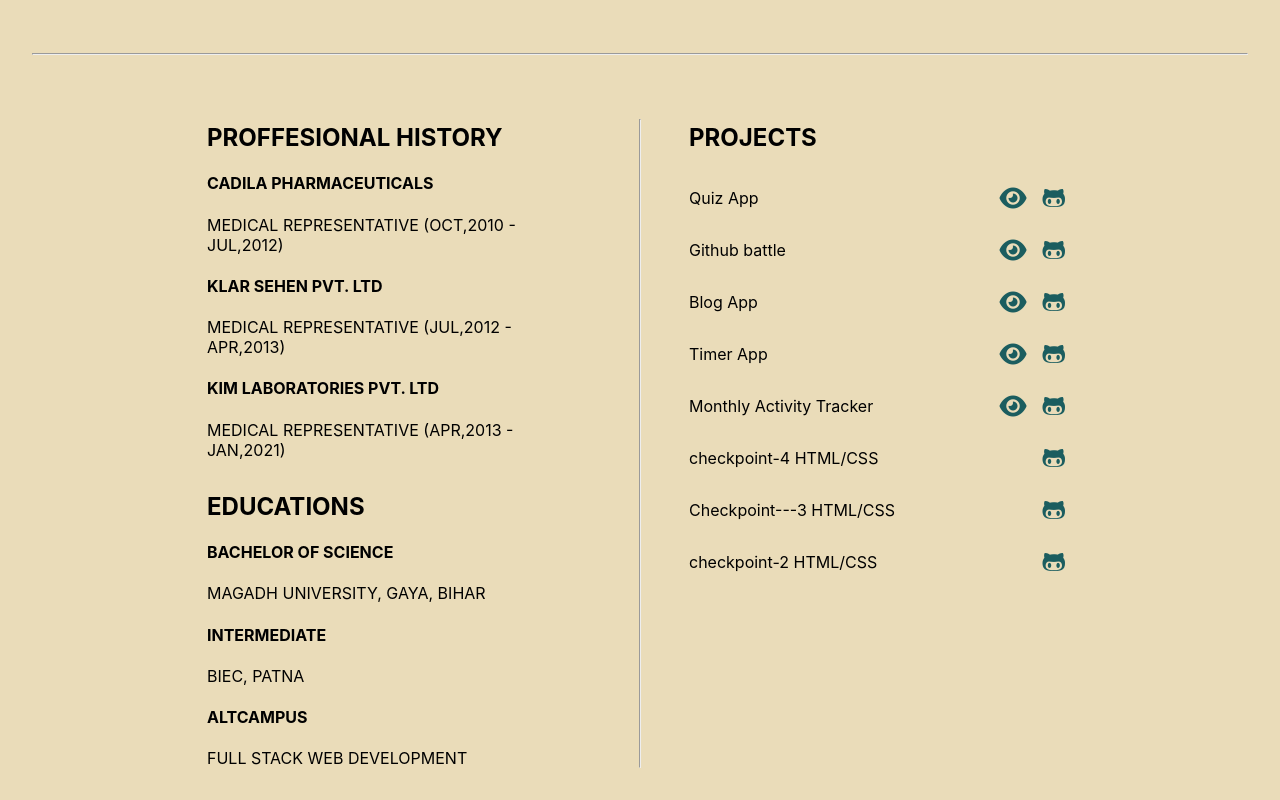
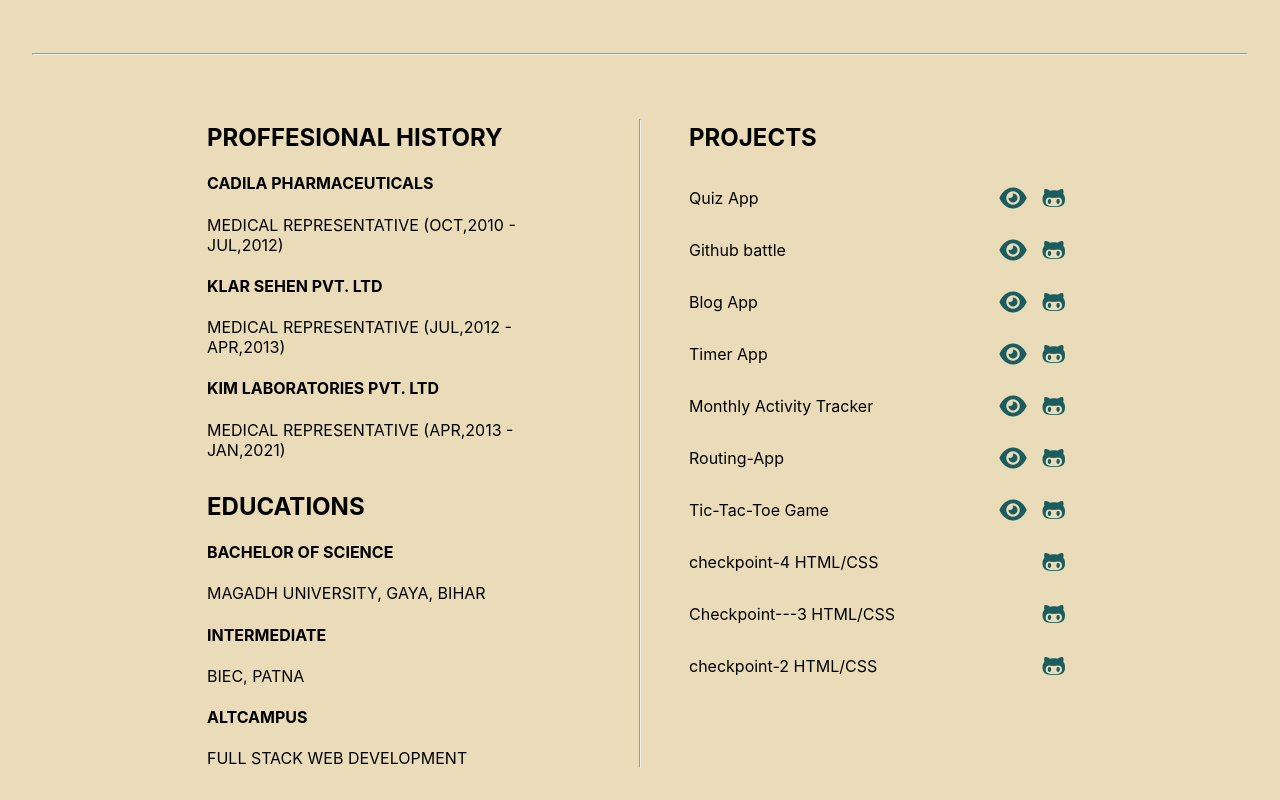
Before and after one commit to ravindra-shastri/Ravindra-Shastri.github.io, a React (Create React App) app: page /resume in a window 1280 px wide. Shown: the part 571-1371 px from the top of the page. Built offline with nearby package versions, Linux system fonts and the light colour scheme; a web font is replaced by a local one.

Commit message:
portfolio

```diff
--- a/src/data.js
+++ b/src/data.js
@@ -23,6 +23,16 @@
     title: 'Monthly Activity Tracker',
     github: 'https://github.com/ravindra-shastri/Monthly-Activity-Tracker',
     live: 'https://monthly-activity-tracker.vercel.app'
+  },
+  {
+    title: 'Routing-App',
+    github: 'https://github.com/ravindra-shastri/Routing-App',
+    live: 'https://routing-app-gules.vercel.app/'
+  },
+  {
+    title: 'Tic-Tac-Toe Game',
+    github: 'https://github.com/Ravindra-Shastri/Tic---Tac---Toe-Game',
+    live: 'https://vercel.com/ravindra-shastri/tic-tac-toe-game'
   },
   {
     title: 'checkpoint-4 HTML/CSS',
@@ -68,6 +78,18 @@
     image: 'assets/media/monthly.png',
     github: 'https://github.com/ravindra-shastri/Monthly-Activity-Tracker',
     live: 'https://monthly-activity-tracker.vercel.app'
+  },
+  {
+    title: 'Routing-App',
+    image: 'assets/media/routing.png',
+    github: 'https://github.com/ravindra-shastri/Routing-App',
+    live: 'https://routing-app-gules.vercel.app/'
+  },
+  {
+    title: 'Tic-Tac-Toe Game',
+    image: 'assets/media/tic-tac.png',
+    github: 'https://github.com/Ravindra-Shastri/Tic---Tac---Toe-Game',
+    live: 'https://vercel.com/ravindra-shastri/tic-tac-toe-game'
   },
   {
     title: 'checkpoint-4 HTML/CSS',
```
Also changed, not shown: public/assets/media/routing.png (added), public/assets/media/tic-tac.png (added).
